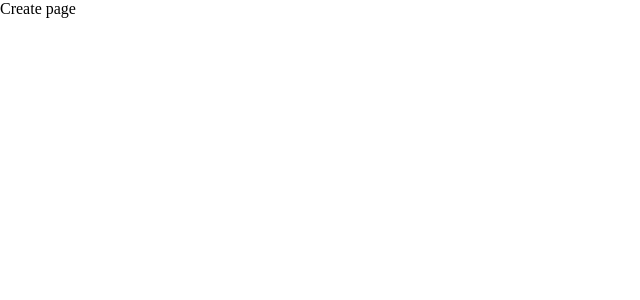
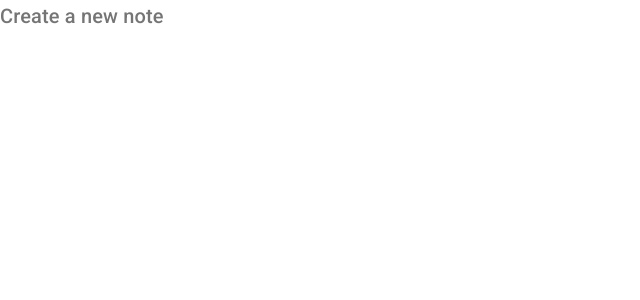
Before and after one commit to samseen/material-ui-with-shawn, a React (Create React App) app: page /create in a window 1280 px wide. Shown: the top 300 px of the page, without its empty margins (0-640 px from the left). Built offline with nearby package versions, Linux system fonts and the light colour scheme.

Commit message:
Learned about Typography.

```diff
--- a/src/pages/Create.js
+++ b/src/pages/Create.js
@@ -1,9 +1,17 @@
 import React from 'react'
+import Typography from '@material-ui/core/Typography'
 
 export default function Create() {
   return (
     <div>
-      Create page
+      <Typography
+        variant="h6"
+        color="textSecondary"
+        component="h2"
+        gutterBottom
+      >
+        Create a new note
+      </Typography>
     </div>
   )
 }
```
